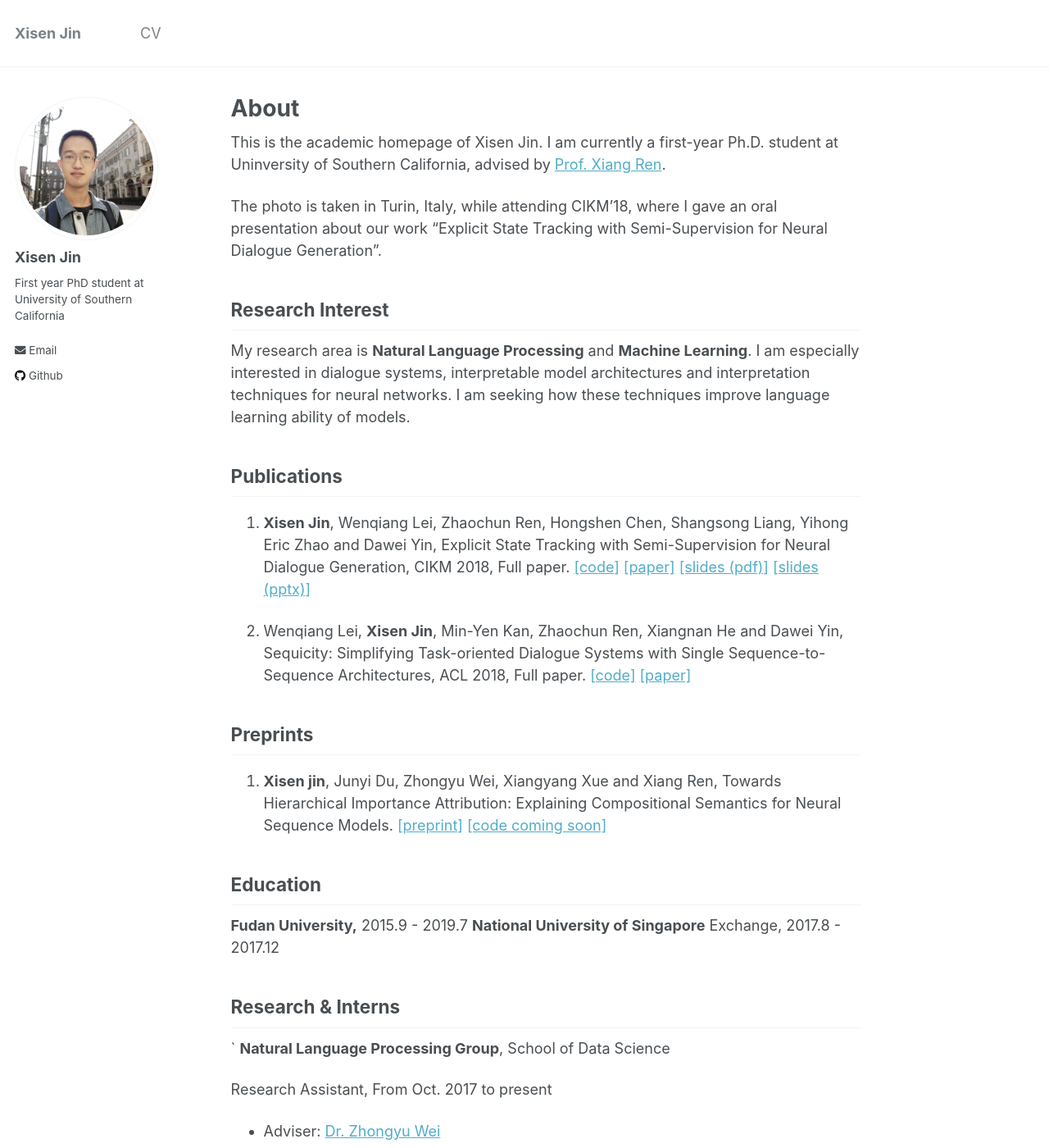
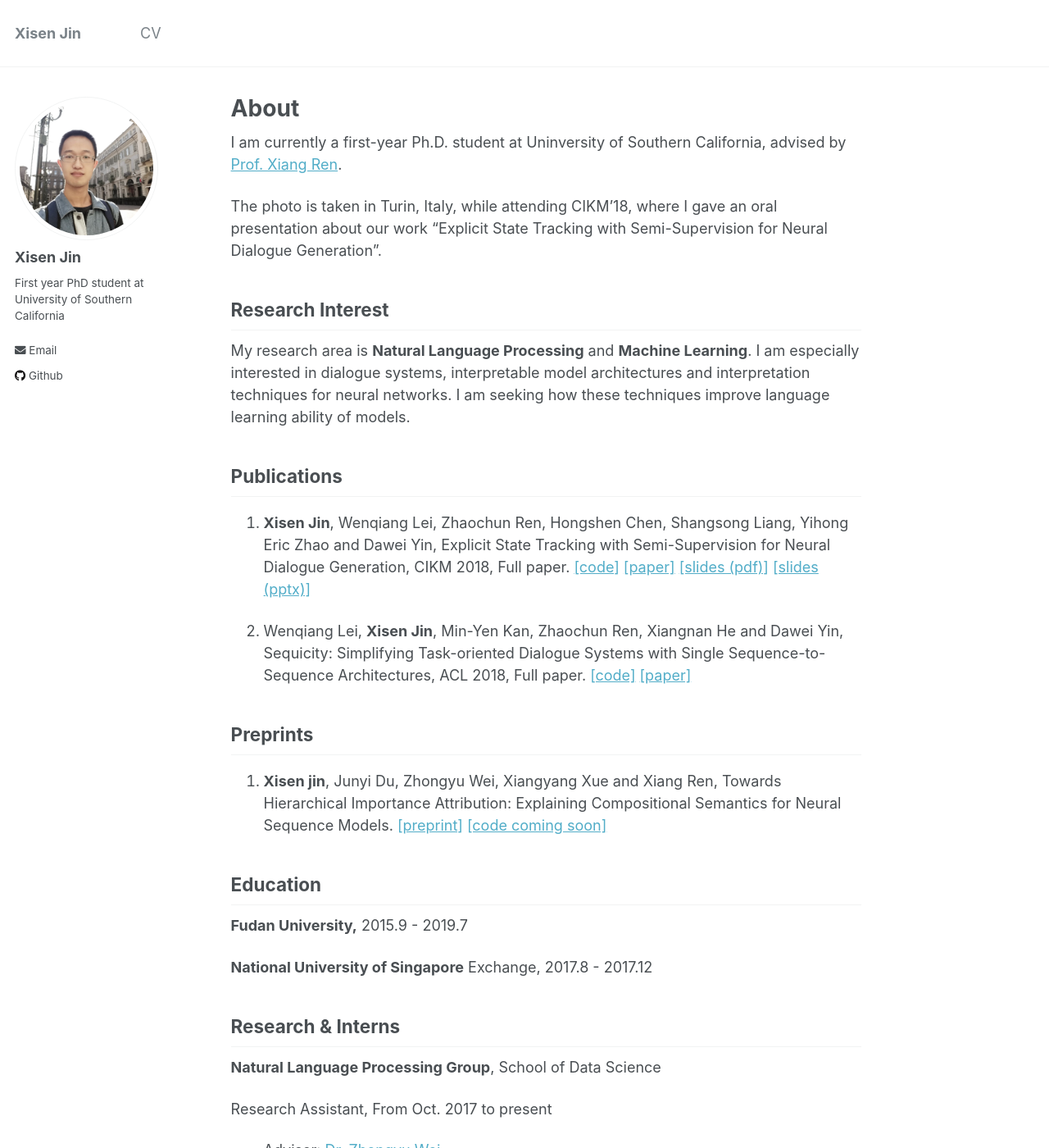
Before and after one commit to AuCson/aucson.github.io, a Jekyll site: the page built from _pages/about.md, in a window 1280 px wide and 1400 px high. Shown: the whole window at 82% size. Built offline with Jekyll 4.4.1, drawn with Linux system fonts in a browser that asks for light colours.

Commit message:
Update about.md

```diff
--- a/_pages/about.md
+++ b/_pages/about.md
@@ -8,7 +8,7 @@ redirect_from:
   - /about.html
 ---
 
-This is the academic homepage of Xisen Jin. I am currently a first-year Ph.D. student at Uninversity of Southern California, advised by [Prof. Xiang Ren](http://ink-ron.usc.edu/xiangren/).
+I am currently a first-year Ph.D. student at Uninversity of Southern California, advised by [Prof. Xiang Ren](http://ink-ron.usc.edu/xiangren/).
 
 The photo is taken in Turin, Italy, while attending CIKM'18, where I gave an oral presentation about our work "Explicit State Tracking with Semi-Supervision for Neural Dialogue Generation".
 
@@ -29,10 +29,11 @@ My research area is **Natural Language Processing** and **Machine Learning**. I
 ## Education
 
 <b>Fudan University,</b> 2015.9 - 2019.7
+
 <b>National University of Singapore</b> Exchange, 2017.8 - 2017.12
 
 ## Research & Interns
-`
+
 <b>Natural Language Processing Group</b>, School of Data Science
 
 Research Assistant, From Oct. 2017 to present
```
